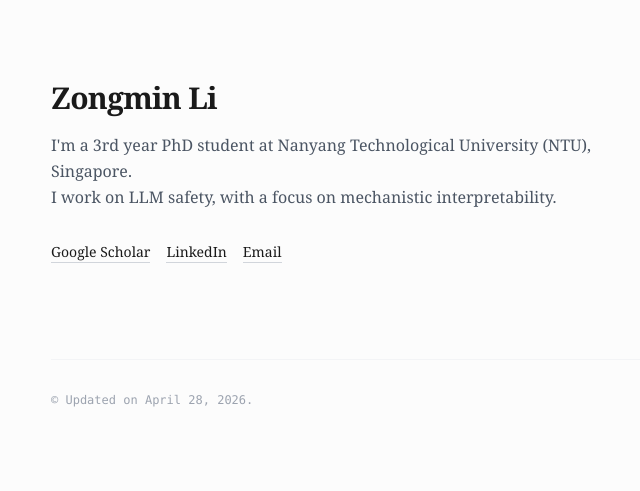
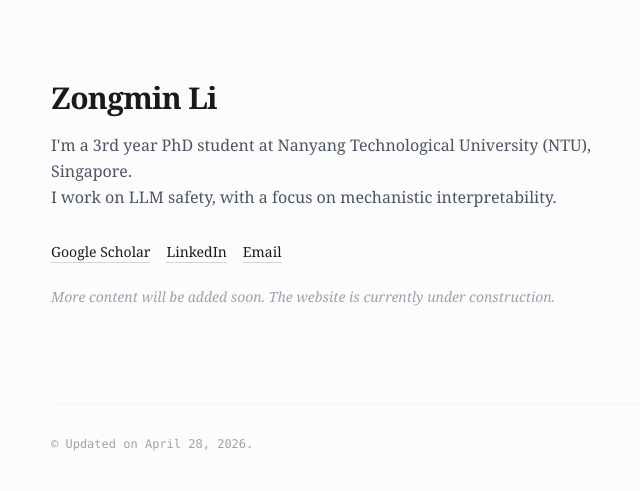
Before and after one commit to Zongmin741/Zongmin741.github.io, a plain HTML site: page index.html in a window 1280 px wide. Shown: the whole page, without its empty margins (277-917 px from the left). Drawn offline with nearby package versions, Linux system fonts and the light colour scheme.

Commit message:
Update homepage

```diff
--- a/index.html
+++ b/index.html
@@ -21,6 +21,9 @@
             <a href="https://www.linkedin.com/in/zlix18/" target="_blank" class="border-b border-gray-300 hover:border-black transition-colors">LinkedIn</a>
             <a href="mailto:zongmin001@e.ntu.edu.sg" class="border-b border-gray-300 hover:border-black transition-colors">Email</a>
         </nav>
+        <p class="text-sm text-gray-400 italic mt-6">
+            More content will be added soon. The website is currently under construction.
+        </p>
     </header>
 
     <!-- <main class="space-y-12">
```
